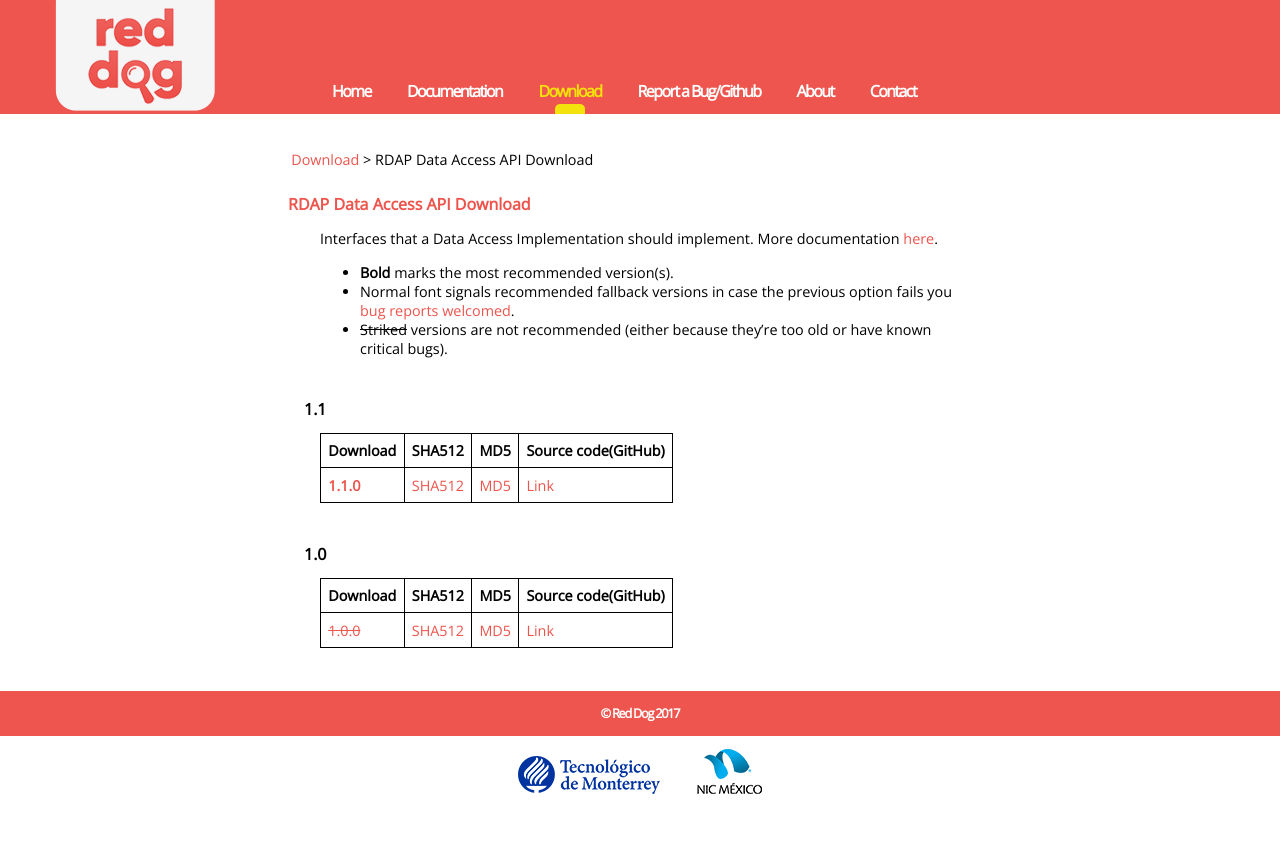
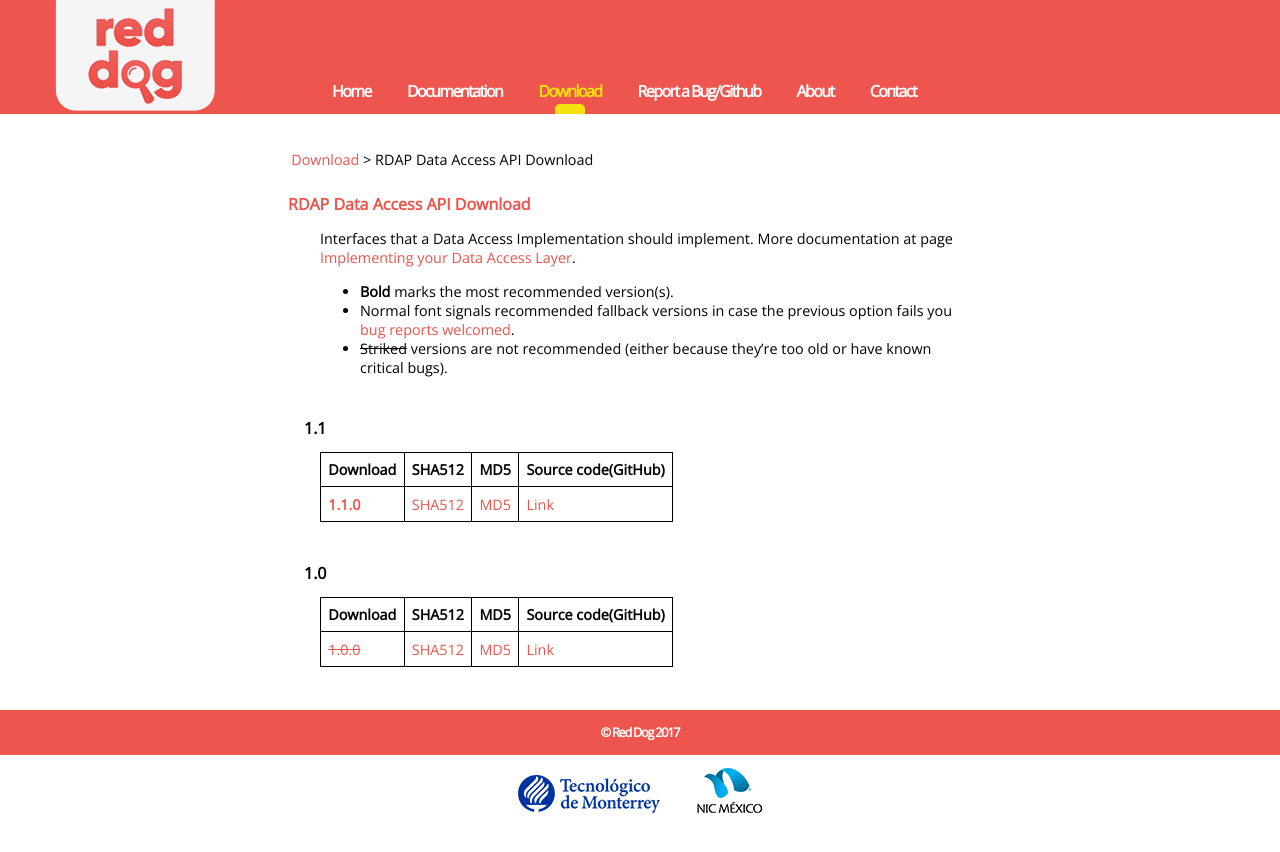
Before and after one commit to NICMx/rdap-server, a Jekyll site: the page built from data-access-api-download.md, in a window 1280 px wide. Shown: the top 852 px of the page. Built offline with Jekyll 4.4.1, drawn with Linux system fonts in a browser that asks for light colours; nearby versions of some CDN libraries.

Commit message:
Use title parameter as header, update name used at link 'data-access-layer.html'

```diff
--- a/data-access-api-download.md
+++ b/data-access-api-download.md
@@ -4,9 +4,9 @@
 breadcrums: ["Download", "download.html"]
 ---
 
-# RDAP Data Access API Download
+# {{ page.title }}
 
-Interfaces that a Data Access Implementation should implement. More documentation [here](data-access-layer.html).
+Interfaces that a Data Access Implementation should implement. More documentation at page [Implementing your Data Access Layer](data-access-layer.html).
 
 - **Bold** marks the most recommended version(s).
 - Normal font signals recommended fallback versions in case the previous option fails you [bug reports welcomed](https://github.com/NICMx/rdap-data-access-api/issues).
```
